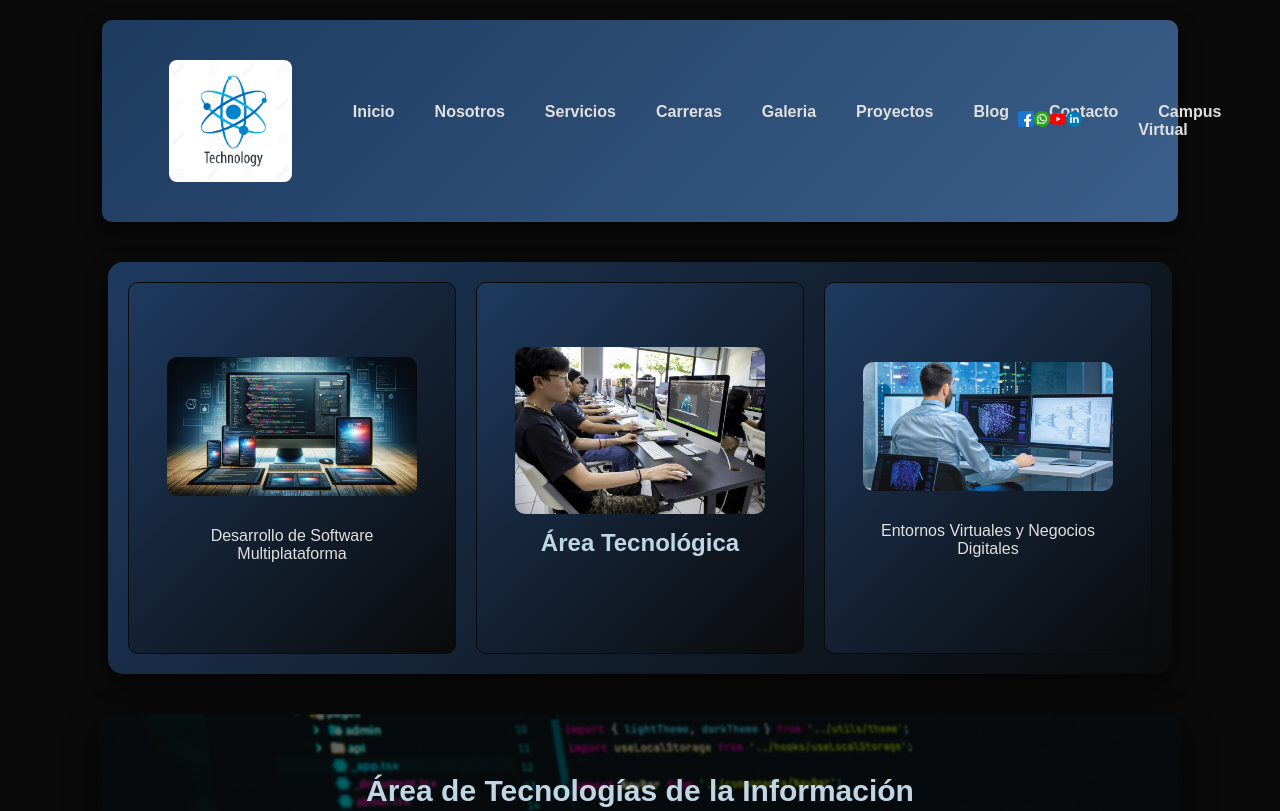
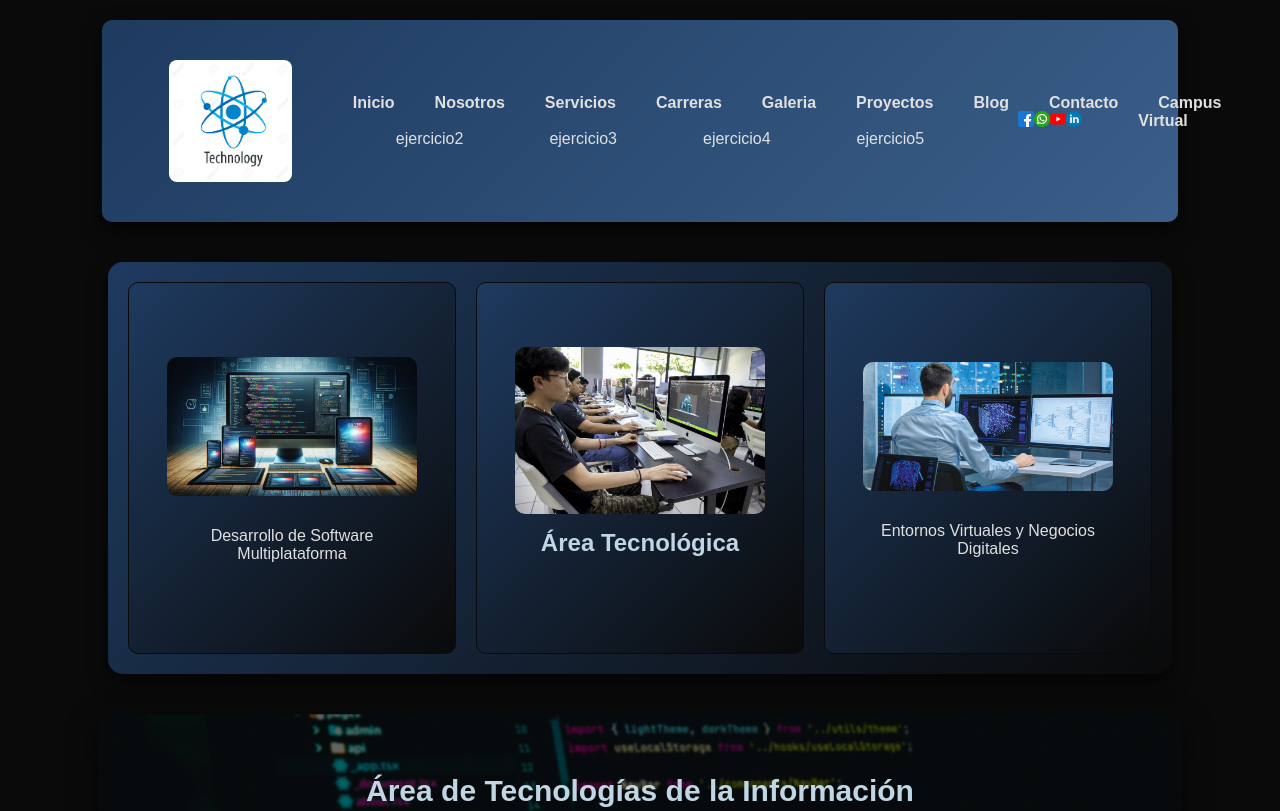
Before and after one commit to salasCris/SITIO-TI, a plain HTML site: page index.html in a window 1280 px wide. Shown: the top 811 px of the page. Drawn offline with Linux system fonts and the light colour scheme.

Commit message:
add :se agregaron funciones java Script

```diff
--- a/index.html
+++ b/index.html
@@ -22,6 +22,14 @@
                 <li><a href="#">Blog</a></li>
                 <li><a href="#">Contacto</a></li>
                 <li><a href="#">Campus Virtual</a></li>
+            </ul>
+
+            <ul>
+                <li onclick="ejercicio2()"><a href="#"></a>ejercicio2</li>
+                <li onclick="ejercicio3()"><a href="#"></a>ejercicio3</li>
+                <li onclick="ejercicio4()"><a href="#"></a>ejercicio4</li>
+                <li onclick="ejercicio5()"><a href="#"></a>ejercicio5</li>
+
             </ul>
         </div>
 
--- a/js/funciones.js
+++ b/js/funciones.js
@@ -29,3 +29,43 @@ function dividir(){
      var resultado = valor1 / valor2;
     alert("Resultado de la divicion es: "+resultado);
 }
+
+function ejercicio2(){
+    let a, b;
+    a = 10; b =5;
+    resultado =a+b;
+
+    alert(`La suma de a + b es ${resultado}`);
+}
+
+function ejercicio3(){
+    let num1=0;
+    let num2=0;
+
+    num1 = num1 +1;
+    num2 = num2 +5;
+
+    alert(`el primer numero ahora es  ${num1}`);
+    alert(`La segundo numero ahora es ${num2}`);
+}
+
+function ejercicio4(){
+    const a = "HOLAA";
+    let b = "MUNDOOOOO!";
+
+    document.write("Constante a contiene " + a );
+    document.write("</br>");
+    document.write("Variable b contiene " + b );
+    document.write("</br>");
+    document.write(a + b);
+}
+
+function ejercicio5(){
+    let a, b;
+    a =2; b=8;
+    resultado= a *b;
+    document.write(`Variable a contiene ${a} <br>`);
+    document.write(`Variable b contiene ${b} <br>`);
+    document.write(`El producto de a por b es ${resultado}`);
+
+}
```
